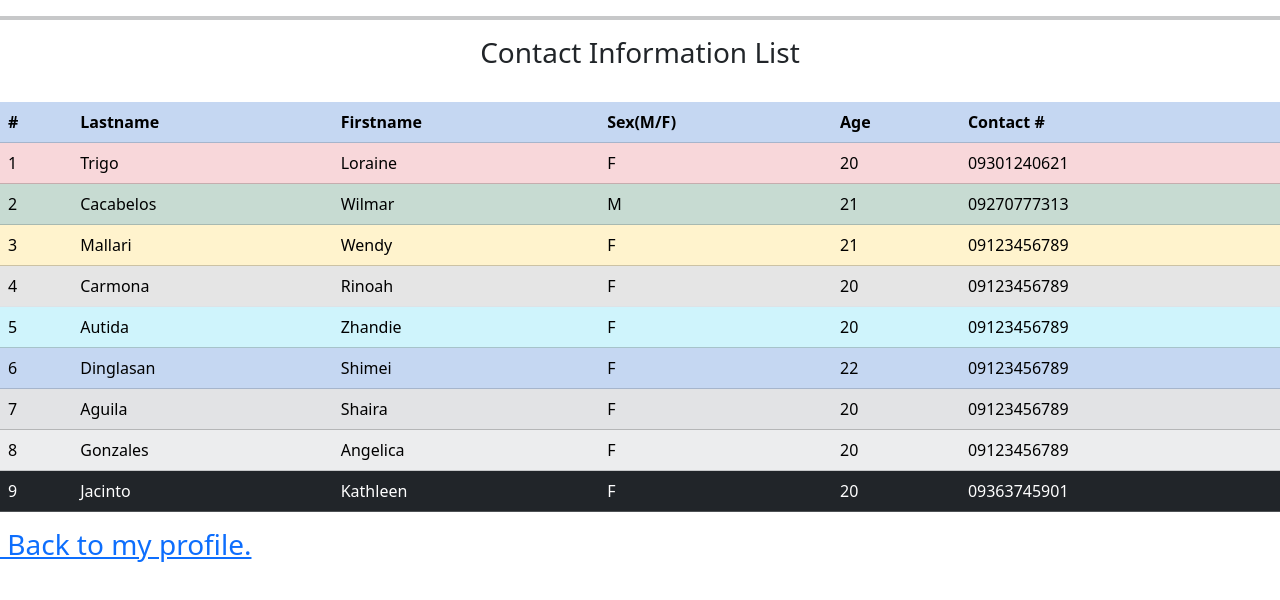
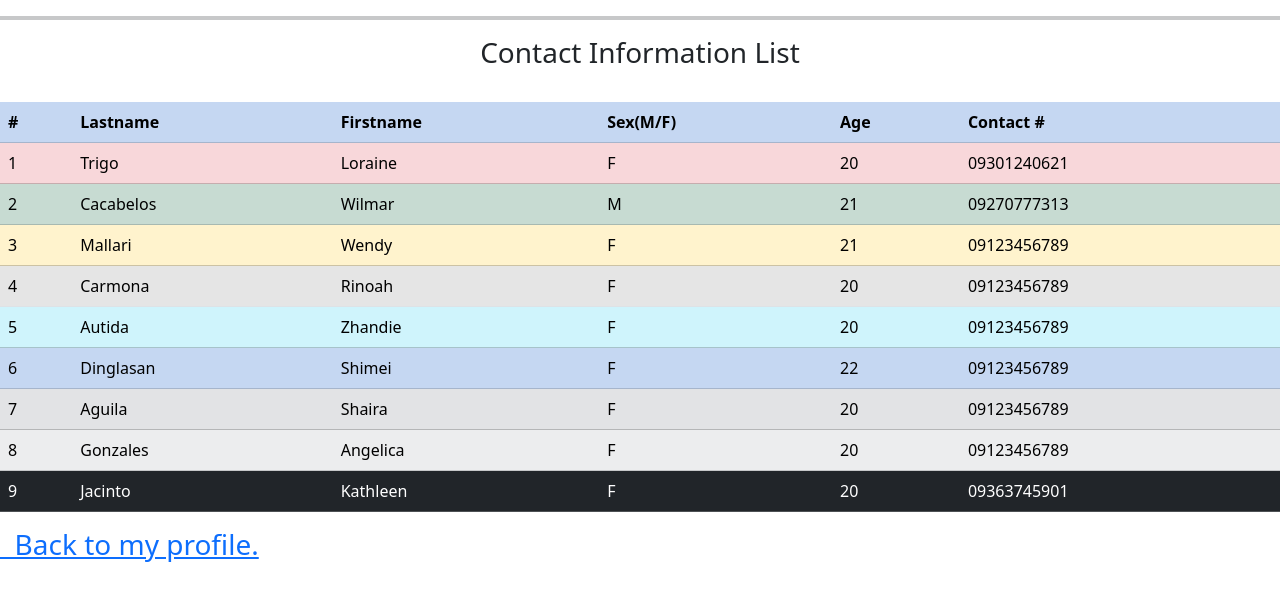
Before and after one commit to raine-mt/rainetrigo, a plain HTML site: page table.html in a window 1280 px wide. Drawn offline with Linux system fonts and the light colour scheme.

Commit message:
Update table.html

```diff
--- a/table.html
+++ b/table.html
@@ -92,7 +92,7 @@
         </tr>
     </table>
 
-    <h3><a href="index.html">&nbsp;Back to my profile.</a></h3>
+    <h3><a href="index.html">&nbsp;&nbsp;Back to my profile.</a></h3>
 
 
 </body>
```
